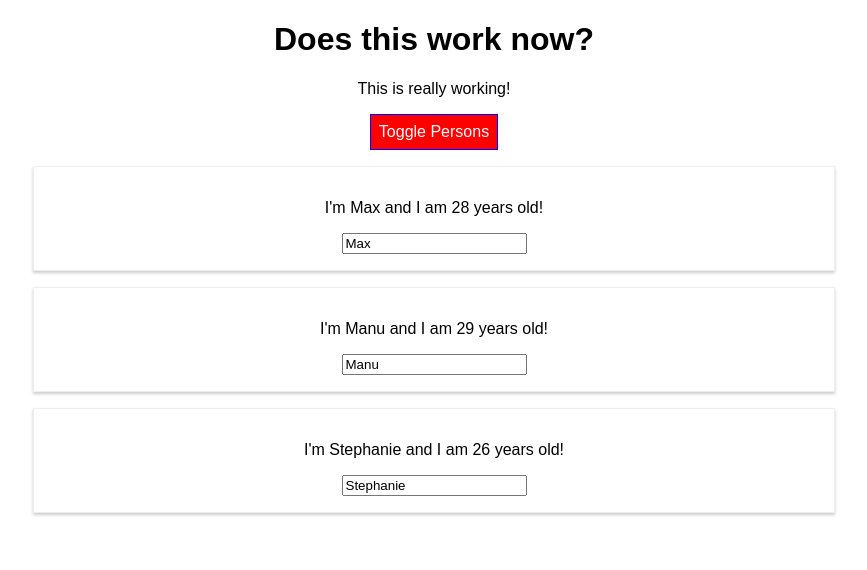
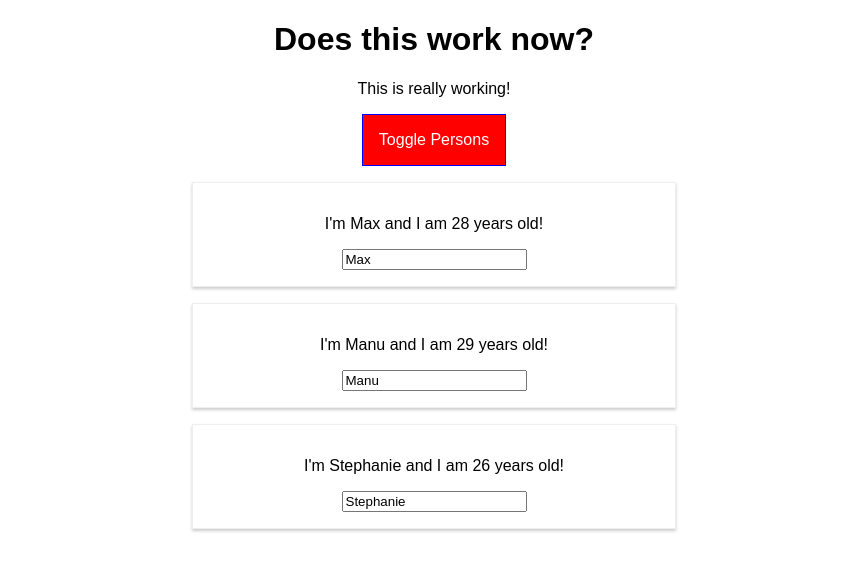
Before and after one commit to jippysquirmwood/react-complete-guide, a React app: page / in a window 1280 px wide. Both pictures are taken after a click on the button "Toggle Persons". Shown: the top 570 px of the page, without its empty margins (206-1073 px from the left). Built offline with nearby package versions, Linux system fonts and the light colour scheme.

Commit message:
format button using css modules

```diff
--- a/src/App.css
+++ b/src/App.css
@@ -9,3 +9,27 @@
 .bold {
   font-weight: bold;
 }
+
+.App button {
+  border: 1px solid blue;
+  padding: 16px;
+  background-color: green;
+  font: inherit;
+  color: white;
+  cursor: pointer;
+}
+
+.App button:hover {
+  background-color: lightgreen;
+  color: black;
+}
+
+.App button.Red {
+  background-color: red;
+  color: white;
+}
+
+.App button.Red:hover {
+  background-color: salmon;
+  color: black;
+}
--- a/src/App.js
+++ b/src/App.js
@@ -45,16 +45,8 @@
   }
 
   render () {
-    const style = {
-      backgroundColor: 'green',
-      color: 'white',
-      font: 'inherit',
-      border: '1px solid blue',
-      padding: '8px',
-      cursor: 'pointer'
-    }
-
     let persons = null;
+    let btnClass = '';
 
     if (this.state.showPersons) {
       persons = (
@@ -69,7 +61,7 @@
           })}
         </div>
       );
-      style.backgroundColor = 'red';
+      btnClass = classes.Red;
     }
 
     const assignedClasses = [];
@@ -85,7 +77,7 @@
         <h1>Does this work now?</h1>
         <p className={assignedClasses.join(' ')}>This is really working!</p>
         <button
-          style={style}
+          className={btnClass}
           onClick={this.togglePersonsHandler}>Toggle Persons</button>
         {persons}
       </div>
--- a/src/Person/Person.css
+++ b/src/Person/Person.css
@@ -6,3 +6,9 @@
   padding: 16px;
   text-align: center;
 }
+
+@media (min-width: 500px) {
+  .Person {
+    width: 450px;
+  }
+}
```
